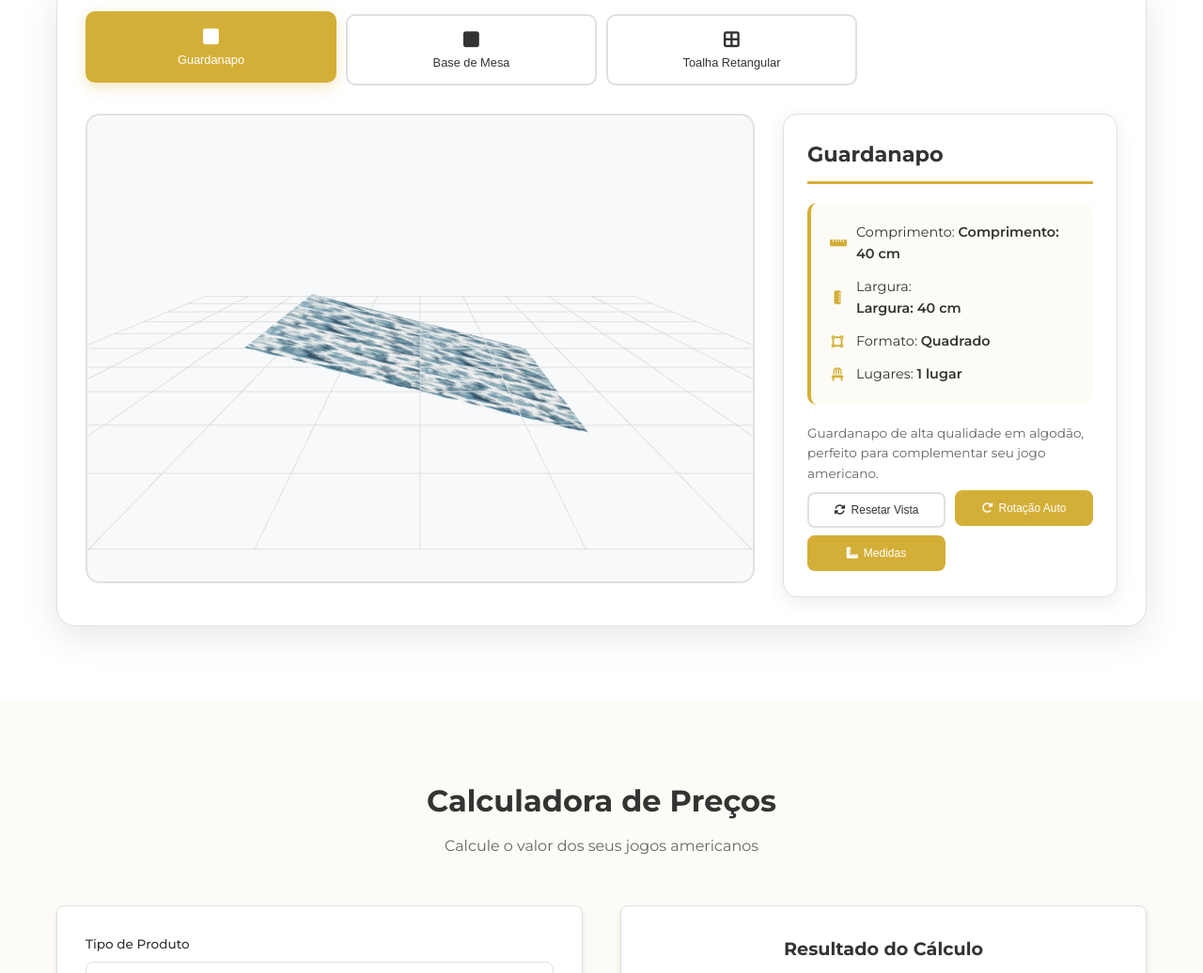
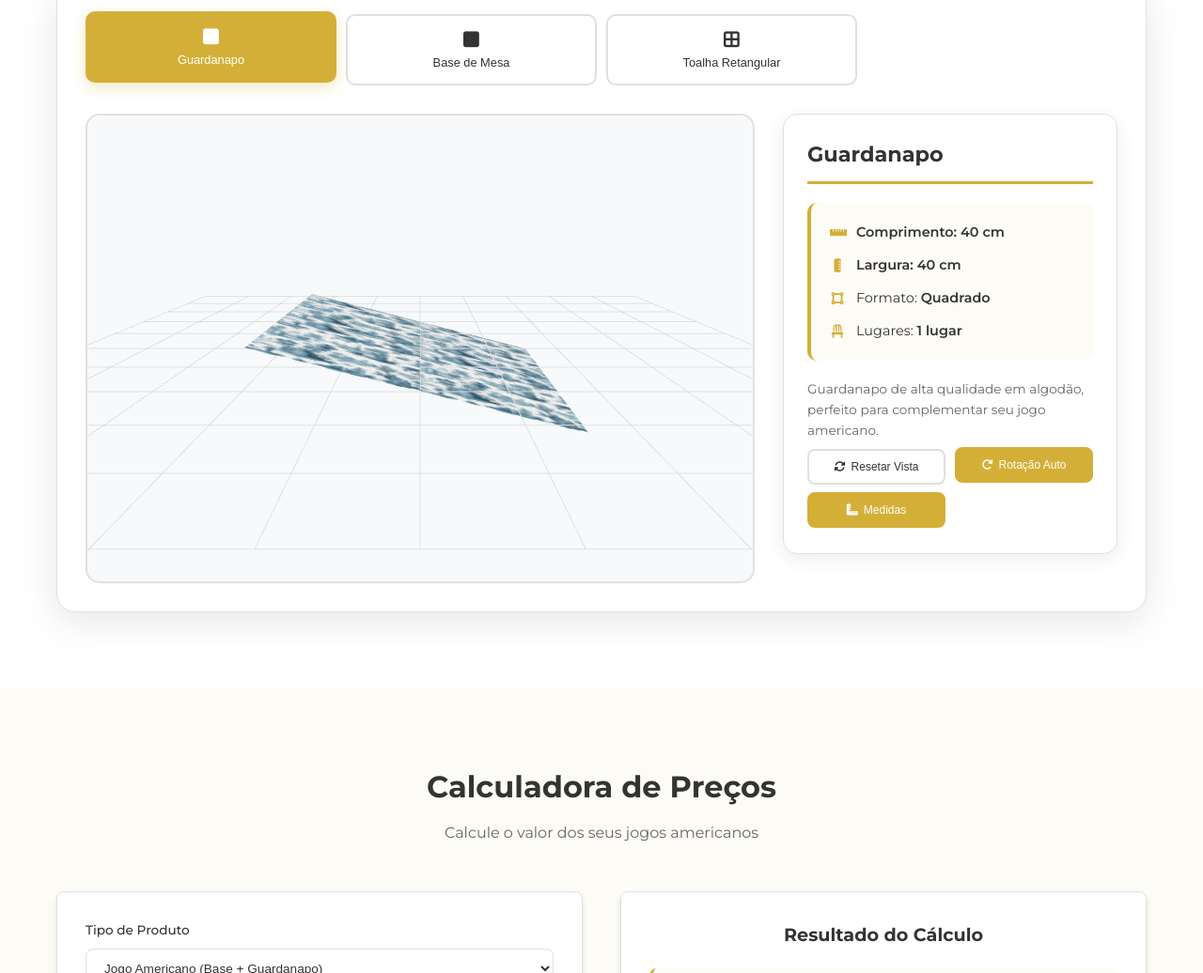
Before and after one commit to CarlosJoaquim/Oficina_about, a plain HTML site: page index.html in a window 1280 px wide. Shown: the part 2596-3632 px from the top of the page at 94% size. Drawn offline with nearby package versions, Linux system fonts and the light colour scheme; animation ran at ten frames a second.

Commit message:
add
files

```diff
--- a/index.html
+++ b/index.html
@@ -233,11 +233,11 @@
                     <div class="measure-details">
                         <div class="measure-item">
                             <i class="fas fa-ruler-horizontal"></i>
-                            <span>Comprimento: <strong id="measure-width">40 cm</strong></span>
+                            <span> <strong id="measure-width">40 cm</strong></span>
                         </div>
                         <div class="measure-item">
                             <i class="fas fa-ruler-vertical"></i>
-                            <span>Largura: <strong id="measure-height">40 cm</strong></span>
+                            <span><strong id="measure-height">40 cm</strong></span>
                         </div>
                         <div class="measure-item">
                             <i class="fas fa-vector-square"></i>
```
